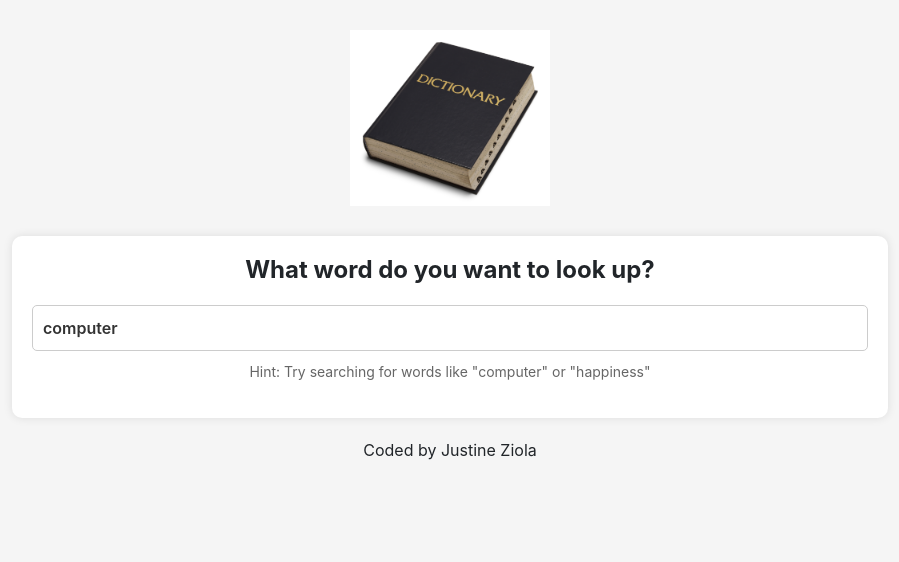
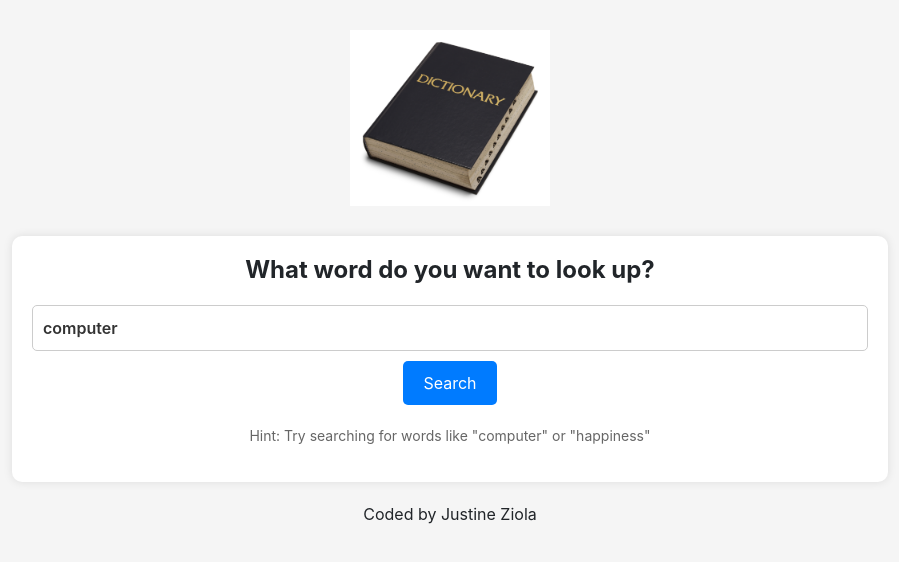
Before and after one commit to SnoopyJacks/react-dictionary, a React (Create React App) app: page / in a window 1280 px wide. Shown: the top 562 px of the page, without its empty margins (190-1089 px from the left). Built offline with nearby package versions, Linux system fonts and the light colour scheme; no server answers.

Commit message:
added a search  button

```diff
--- a/src/Dictionary.css
+++ b/src/Dictionary.css
@@ -12,6 +12,12 @@
   box-shadow: 0px 0px 10px rgba(0, 0, 0, 0.1);
   margin: 20px auto;
 }
+.Dictionary form {
+  display: flex;
+  flex-direction: column;
+  align-items: center;
+  margin-bottom: 20px;
+}
 
 .Dictionary input {
   width: 100%;
@@ -23,6 +29,21 @@
   font-weight: 600;
 }
 
+.Dictionary button {
+  margin-top: 10px;
+  padding: 10px 20px;
+  background-color: #007bff;
+  color: white;
+  border: none;
+  border-radius: 5px;
+  font-size: 16px;
+  cursor: pointer;
+}
+
+.Dictionary button:hover {
+  background-color: #0056b3;
+}
+
 .Dictionary .hint {
   margin-top: 10px;
   font-size: 14px;
--- a/src/Dictionary.js
+++ b/src/Dictionary.js
@@ -50,6 +50,7 @@ function search() {
         <h1>What word do you want to look up?</h1>
         <form onSubmit={handleSubmit}>
           <input type="search" onChange={handleKeywordChange} defaultValue={props.defaultKeyword} />
+          <button type="submit">Search</button>
         </form>
         <div className="hint">
           <p>Hint: Try searching for words like "computer" or "happiness"</p>
```
